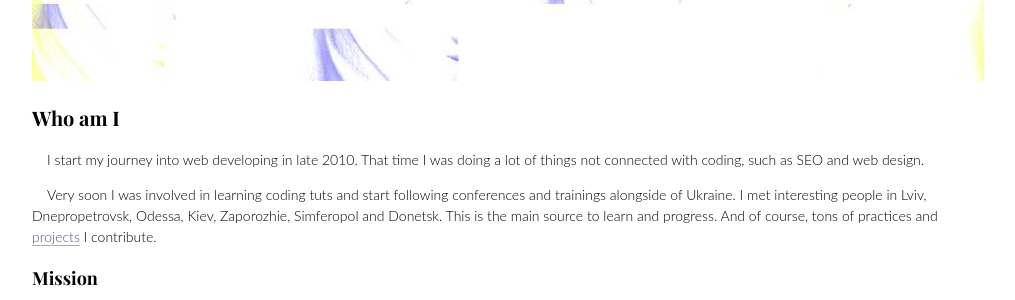
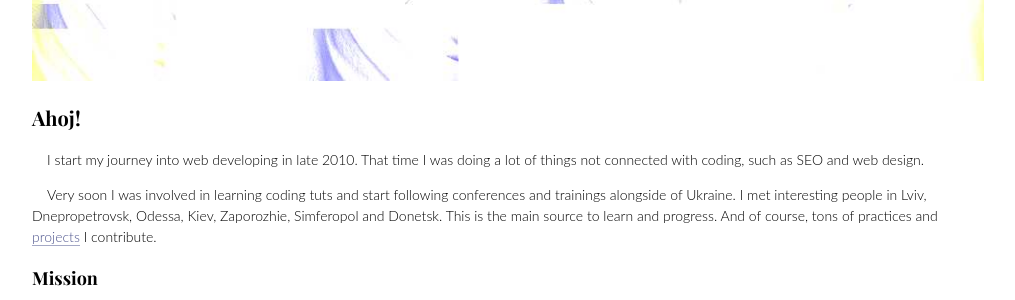
Before and after one commit to mir4a/mir4a.github.io, a Jekyll site: the page built from about/index.html, in a window 1280 px wide and 900 px high, scrolled down 827 px. Shown: the part 156-456 px from the top of the window, without its empty margins (132-1147 px from the left). Built offline with Jekyll 4.4.1, drawn with Linux system fonts in a browser that asks for light colours; some web fonts are replaced; Markdown is read by kramdown in place of the engine named in the settings.

Commit message:
first commit in 2017. :tada: :beers:

```diff
--- a/about/index.html
+++ b/about/index.html
@@ -7,7 +7,7 @@ title: Martynov Myroslav front-end dev
   <h1>About me</h1>
   <img src='/images/me_glitche.jpg' class="me_glitch" />
   <article>
-    <h2>Who am I</h2>
+    <h2>Ahoj!</h2>
     <p>
       I start my journey into web developing in late 2010. That time I was doing a lot of things not connected with coding, such as SEO and web design.
     </p>
```
